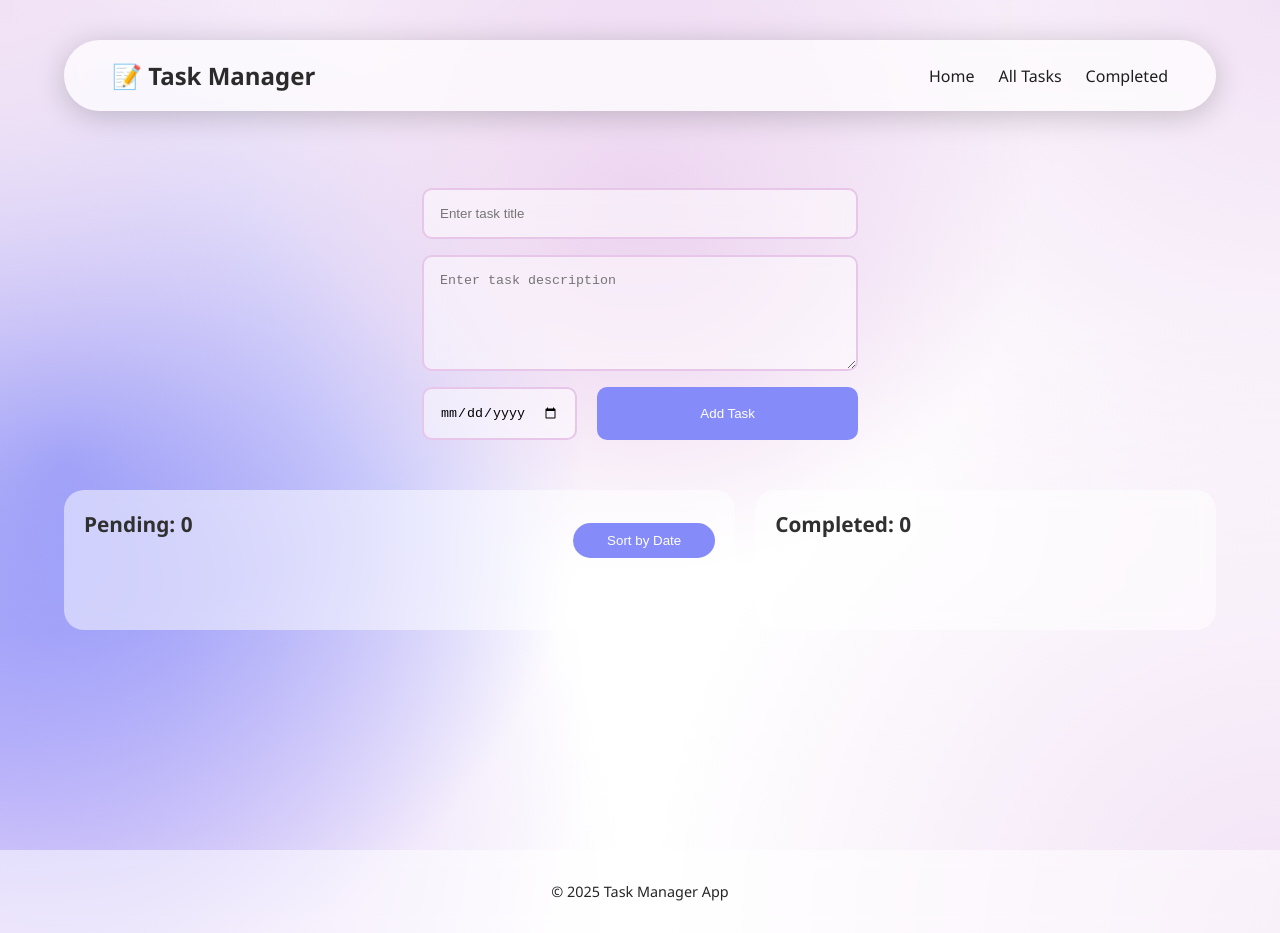
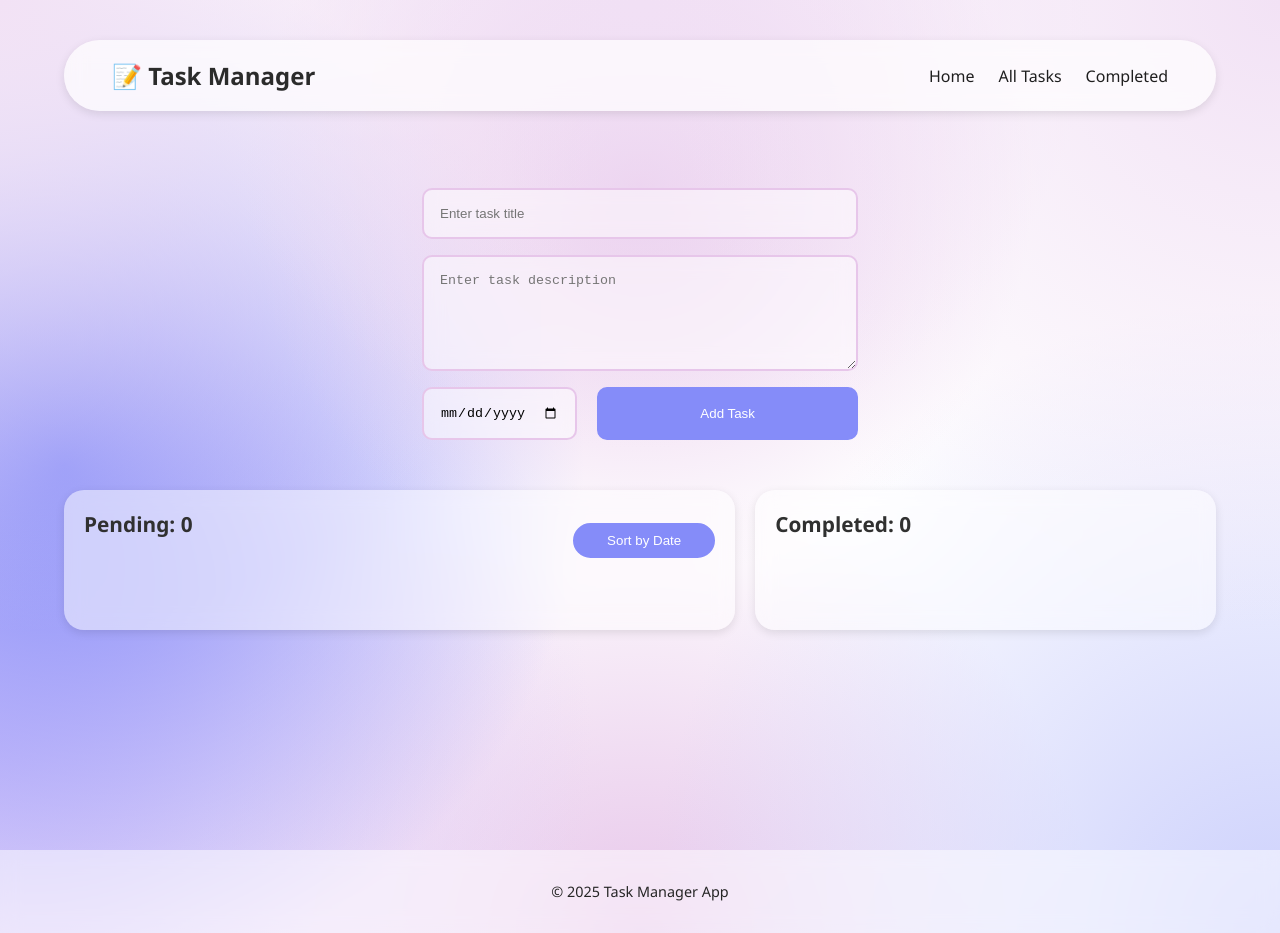
Before and after one commit to forhadreza43/task-manager-web-project, a website: page task-client/index.html in a window 1280 px wide. Drawn offline with Linux system fonts and the light colour scheme; no server answers.

Commit message:
fixed_drop_shadow

```diff
--- a/task-client/style.css
+++ b/task-client/style.css
@@ -13,7 +13,8 @@ body {
     radial-gradient(circle at 50% 20%, #e7c6ea, transparent 40%),
     radial-gradient(circle at 5% 50%, #858cf9, transparent 40%),
     radial-gradient(circle at 0% 80%, #dcccfa, transparent 40%),
-    radial-gradient(circle at 100% 100%, #f2e2f5, transparent 40%),
+    radial-gradient(circle at 100% 100%, #ccd0fc, transparent 40%),
+    radial-gradient(circle at 50% 100%, #e7c6ea, transparent 40%),
     radial-gradient(circle at 0% 100%, #f2e2f5, transparent 40%);
   background-color: #ffffff;
   min-height: 100vh;
@@ -30,7 +31,7 @@ nav {
   border-radius: 40px;
   backdrop-filter: blur(10px);
   -webkit-backdrop-filter: blur(10px);
-  box-shadow: 0 5px 30px rgba(0, 0, 0, 0.2);
+  box-shadow: 0 3px 10px rgba(0, 0, 0, 0.1);
   z-index: 1000;
 
   color: rgb(43, 43, 43);
@@ -189,6 +190,7 @@ width: 100%;
   padding: 20px;
   border-radius: 20px;
   margin-top: 50px;
+  box-shadow: 0 3px 10px rgba(0, 0, 0, 0.1);
 }
 .pending-task-head {
   display: flex;
```
